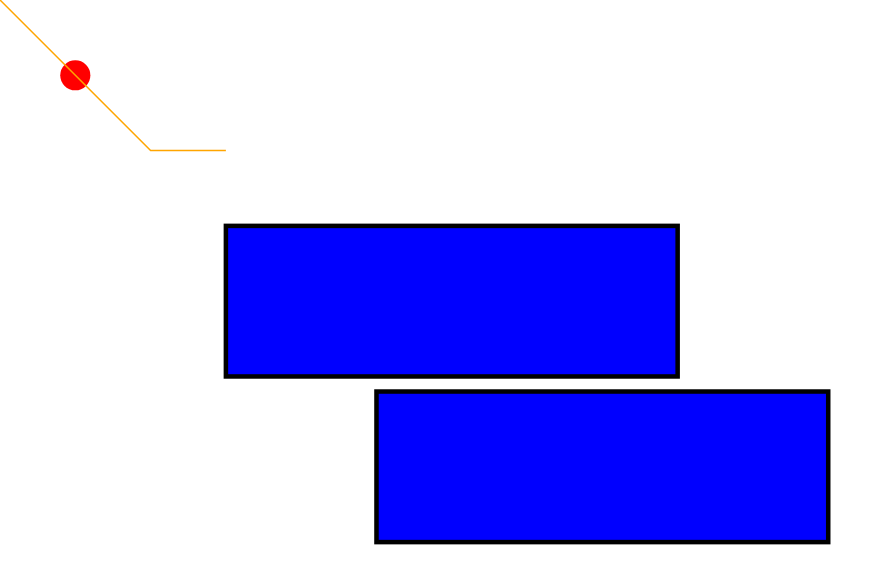
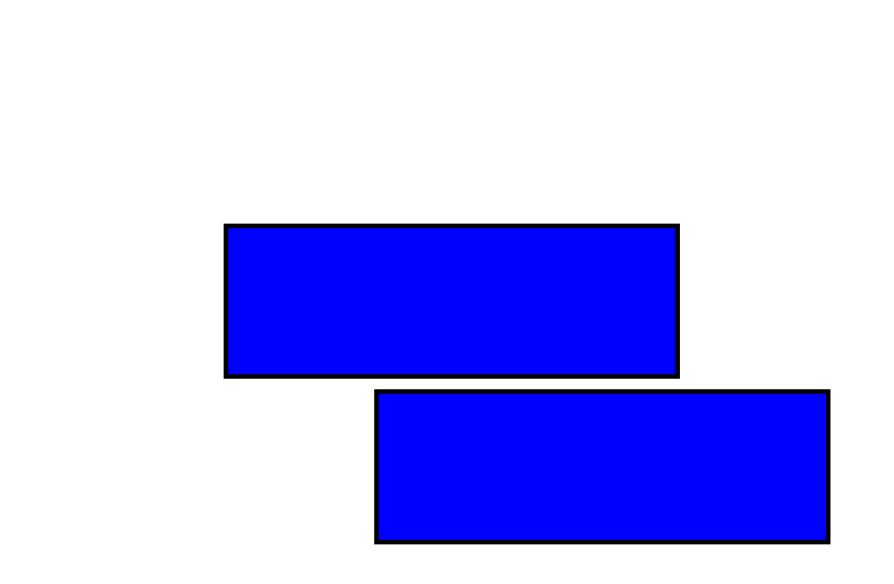
Before and after one commit to tkreyling/svg-experiments, a React (Create React App) app: page / in a window 1280 px wide. Shown: the top 584 px of the page, without its empty margins (0-894 px from the left). Built offline with nearby package versions, Linux system fonts and the light colour scheme.

Commit message:
Remove circle and path

```diff
--- a/src/App.tsx
+++ b/src/App.tsx
@@ -16,12 +16,6 @@ const App: React.FC = () => {
   return (
     <div className="App">
       <svg viewBox="0 0 850 600">
-        <circle cx={50} cy={50} r={10} fill="red" />
-        <path d="M 0 0 L 100 100 L 150 100"
-          stroke="orange"
-          strokeWidth={1}
-          fill="none"
-        />
         <Rect x={150} y={150}/>
         <Rect x={250} y={260}/>
       </svg>
```
